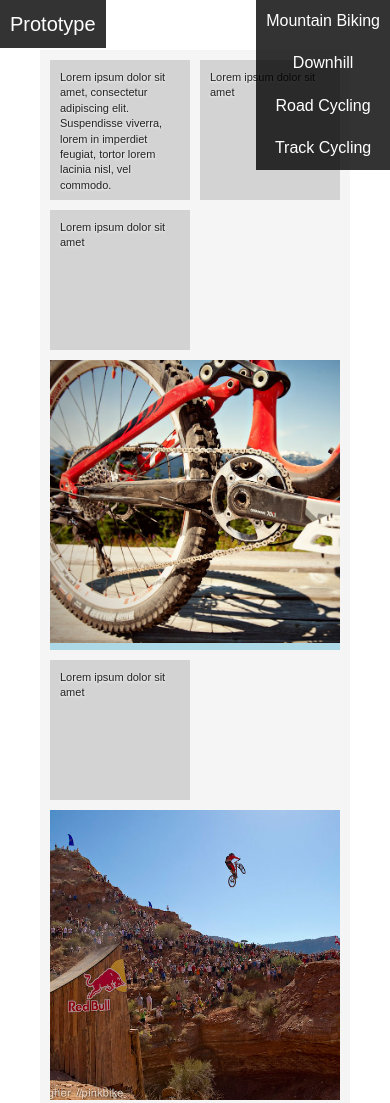
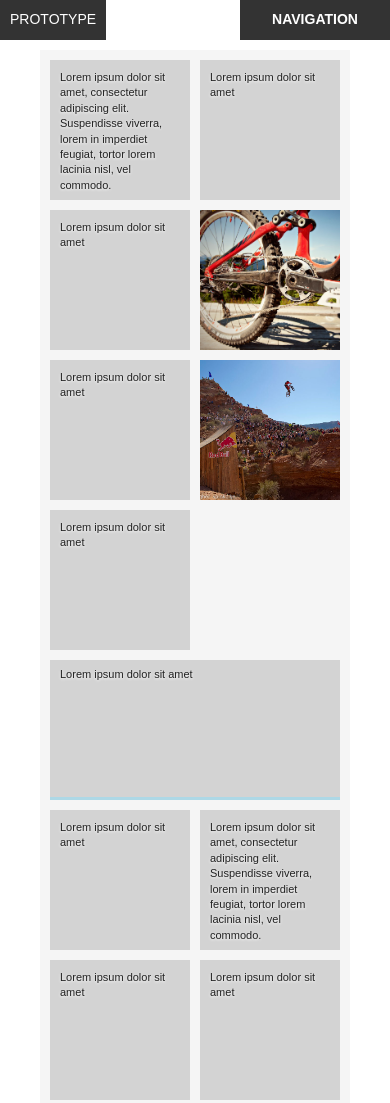
Before and after one commit to dwilliampeters/Zerg, a plain HTML site: page index.html in a window 390 px wide. Shown: the top 1103 px of the page. Drawn offline with nearby package versions, Linux system fonts and the light colour scheme; files whose address does not match are found by name.

Commit message:
Filter and mobile fixes

```diff
--- a/css/main.css
+++ b/css/main.css
@@ -26,17 +26,23 @@ textarea { resize: vertical; }
    Author's custom styles
    ========================================================================== */
 
+a, a:active, a:focus { outline: 0; outline: none; border: none; ie-dummy: expression(this.hideFocus=true); }
+
 img { max-width: 100%; }
 
 #shell { max-width: 1920px; margin: 0 auto; padding-top: 50px; text-align: center; }
 
 header[role="banner"] { position: fixed; top: 0; left: 0; width: 100%; z-index: 999; }
-header[role="banner"] h1 { background: rgba(0, 0, 0, 0.8); float: left; margin: 0; padding: 10px; color: #fff; font-size: 20px; font-weight: normal; }
-header[role="banner"] ul, header[role="banner"] ul li { list-style: none; margin: 0; padding: 0;}
-header[role="banner"] ul { float: right; background: rgba(0, 0, 0, 0.8); }
-/*header[role="banner"] ul li { float: left; }*/
-header[role="banner"] ul li a { display: block; padding: 10px; color: #fff; text-decoration: none; }
-header[role="banner"] ul li a:hover, header[role="banner"] ul li a.active { background: rgba(255, 255, 255, 0.1); }
+header[role="banner"] h1 { background: rgba(0, 0, 0, 0.8); float: left; margin: 0; font-weight: normal; font-size: 14px; text-transform: uppercase; }
+header[role="banner"] h1 a { display: block; padding: 10px; color: #fff; text-decoration: none; }
+nav[role="sitenav"] { float: right; background: rgba(0, 0, 0, 0.8); text-align: center; min-width: 150px; }
+nav[role="sitenav"] h2 { margin: 0; font-size: 14px; text-transform: uppercase; }
+nav[role="sitenav"] h2 a { display: block; padding: 10px; color: #fff; text-decoration: none; }
+nav[role="sitenav"] ul { display: none; }
+nav[role="sitenav"] ul.show { display: block; }
+nav[role="sitenav"] ul, nav[role="sitenav"] ul li { list-style: none; margin: 0; padding: 0;}
+nav[role="sitenav"] ul li a { display: block; padding: 10px; color: #fff; text-decoration: none; }
+nav[role="sitenav"] ul li a:hover, nav[role="sitenav"] ul li a.active { background: rgba(255, 255, 255, 0.1); }
 
 
 /**** Messages ****/
@@ -74,13 +80,7 @@ header[role="banner"] ul li a:hover, header[role="banner"] ul li a.active { back
 .centered { margin: 0 auto; }
 
 .box { margin: 5px; font-size: 11px; line-height: 1.4em; text-shadow: 0 1px 3px #fff; float: left; text-align: left; }
-.box .tile, .box .collectionInfo {
-    -webkit-box-sizing: border-box;
-    -moz-box-sizing: border-box;
-    box-sizing: border-box;
-    padding: 10px;
-    overflow: hidden;
-}
+.box .tile, .box .collectionInfo { -webkit-box-sizing: border-box; -moz-box-sizing: border-box; box-sizing: border-box; padding: 10px; overflow: hidden; }
 .box.img .tile { padding: 0; }
 .box .collectionInfo { font-weight: bold; font-size: 14px; line-height: 1.4; }
 .box > a { display: block; width: 100%; height: 100%; color: #000; text-decoration: none; }
@@ -88,7 +88,12 @@ header[role="banner"] ul li a:hover, header[role="banner"] ul li a.active { back
 .box img, #tumblelog img { display: block; width: 100%; }
 .rtl .box { float: right; text-align: right; direction: rtl; }
 .col1, .col2, .col3 { width: 140px; height: 140px; }
-@media only screen and (min-width: 300px) { .col2 { width: 290px; height: 290px; } .col3 { width: 290px; height: 140px; } }
+@media only screen and (min-width: 300px) {
+    .col3 { width: 290px; height: 140px; }
+}
+@media only screen and (min-width: 450px) {
+    .col2 { width: 290px; height: 290px; }
+}
 
 
 /**** Transitions ****/
@@ -134,7 +139,9 @@ header[role="banner"] ul li a:hover, header[role="banner"] ul li a.active { back
 .twitter-share-button { margin-bottom: 10px; }
 
 @media only screen and (min-width: 640px) {
-    header[role="banner"] ul li { float: left; }
+    nav[role="sitenav"] h2 { display: none; }
+    nav[role="sitenav"] ul { display: block; }
+    nav[role="sitenav"] ul li { float: left; }
 }
 
 
--- a/index.html
+++ b/index.html
@@ -23,7 +23,11 @@
 
         <div id="shell">
             <header role="banner" class="clearfix">
-                <h1>Prototype</h1>
+                <h1><a href="/git/zerg/">Prototype</a></h1>
+                <nav role="sitenav">
+                    <h2>
+                        <a href="#">Navigation</a>
+                    </h2>
                     <ul class="filters">
                         <li>
                             <a data-target="Mountain Biking" href="#">Mountain Biking</a>
@@ -38,6 +42,7 @@
                             <a data-target="Track" href="#">Track Cycling</a>
                         </li>
                     </ul>
+                </nav>
             </header>
 
             <div id="container" class="transitions-enabled clearfix">
--- a/js/main.js
+++ b/js/main.js
@@ -12,6 +12,8 @@ $(function() {
 		imageBoxSrc,
 		things,
 		filter = false;
+
+	tileLoad();
 
 	// URL Vars
 	$.extend({
@@ -29,24 +31,6 @@ $(function() {
 			return $.getUrlVars()[name];
 		}
 	});
-
-	if ($.getUrlVar('id')) {
-		var deepLink = $.getUrlVar('id');
-		$('#msg').html('');
-		$('#msg').append('<a class="action" data-target="reset" href="#">View All...</a>');
-	}
-
-	$('.filters a').bind('click', function() {
-		filter = $(this).attr('data-target');
-		$('.filters a').removeClass('active');
-		$(this).addClass('active');
-		$('#msg').html('');
-		$('#msg').append('<a class="action" data-target="reset" href="#">View All...</a>');
-		tileLoad(filter);
-		return false;
-	})
-
-	tileLoad();
 
 	function tileLoad (filter) {
 
@@ -100,6 +84,32 @@ $(function() {
 		});
 
 	}
+
+	if ($.getUrlVar('id')) {
+		var deepLink = $.getUrlVar('id');
+		$('#msg').html('');
+		$('#msg').append('<a class="action" data-target="reset" href="#">View All...</a>');
+	}
+
+	$('nav[role="sitenav"] h2 a').bind('click', function() {
+		$('nav[role="sitenav"] ul').toggleClass('show');
+		return false;
+	})
+
+	$('.filters li > a').bind('click', function() {
+		filter = $(this).attr('data-target');
+		if ( $(this).hasClass('active') ) {
+			$('.filters a').removeClass('active');
+			tileLoad();
+			return false;
+		}
+		$('.filters a').removeClass('active');
+		$(this).addClass('active');
+		$('#msg').html('');
+		$('#msg').append('<a class="action" data-target="reset" href="#">View All...</a>');
+		tileLoad(filter);
+		return false;
+	})
 
 	// Reset
 	$(document).on('click', '.action', function() {
--- a/source.json
+++ b/source.json
@@ -62,6 +62,69 @@
 			"cols": "1",
 			"media": null,
 			"tags":  "Mountain Biking"
+		},
+		{
+			"id": "10",
+			"title": "Lorem ipsum dolor sit amet, consectetur adipiscing elit. Suspendisse viverra, lorem in imperdiet feugiat, tortor lorem lacinia nisl, vel commodo.",
+			"cols": "1",
+			"media": null,
+			"tags":  "Mountain Biking"
+		},
+		{
+			"id": "11",
+			"title": "Lorem ipsum dolor sit amet",
+			"cols": "1",
+			"media": null,
+			"tags":  "Mountain Biking"
+		},
+		{
+			"id": "12",
+			"title": "Lorem ipsum dolor sit amet",
+			"cols": "1",
+			"media": null,
+			"tags":  "Road Cycling"
+		},
+		{
+			"id": "13",
+			"title": "Lorem ipsum dolor sit amet",
+			"cols": "2",
+			"media": "img/temp/image3.jpg",
+			"tags":  "Mountain Biking, Downhill"
+		},
+		{
+			"id": "14",
+			"title": "Lorem ipsum dolor sit amet",
+			"cols": "1",
+			"media": null,
+			"tags":  "Track"
+		},
+		{
+			"id": "15",
+			"title": "Lorem ipsum dolor sit amet",
+			"cols": "2",
+			"media": "img/temp/image2.jpg",
+			"tags":  "Downhill"
+		},
+		{
+			"id": "16",
+			"title": "Lorem ipsum dolor sit amet",
+			"cols": "1",
+			"media": null,
+			"tags":  "Downhill"
+		},
+		{
+			"id": "17",
+			"title": "Lorem ipsum dolor sit amet",
+			"cols": "3",
+			"media": null,
+			"tags":  "Mountain Biking"
+		},
+		{
+			"id": "18",
+			"title": "Lorem ipsum dolor sit amet",
+			"cols": "1",
+			"media": null,
+			"tags":  "Mountain Biking"
 		}
 	]
 }
```
Lines whose indentation alone changed are shown as unchanged.
